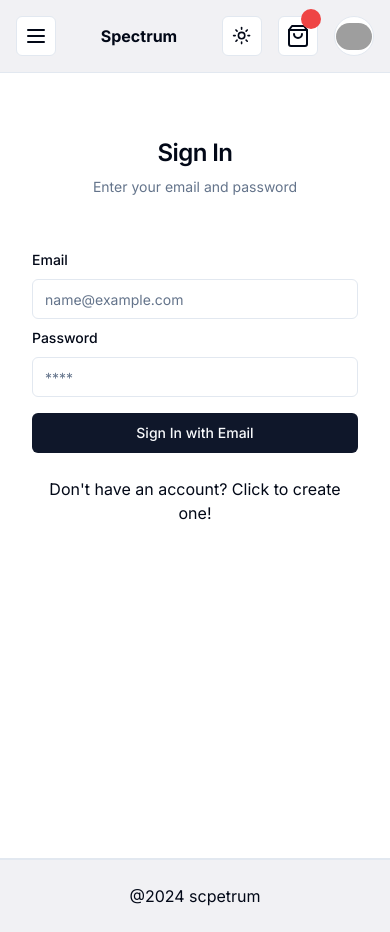
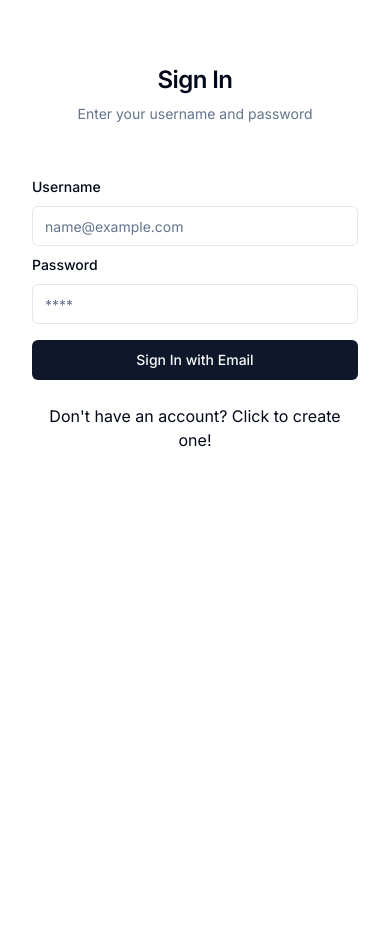
Before and after one commit to issam-seghir/spectrum-store, a Next.js app: page /login in a window 390 px wide. After the commit the page ends 844 px from the top, so only its background shows below. Built offline with nearby package versions, Linux system fonts and the light colour scheme; grey boxes are pictures that could not be loaded.

Commit message:
change layout + add login page + improve searching

```diff
--- /dev/null
+++ b/app/(auth)/layout.tsx
@@ -0,0 +1,40 @@
+import "@/app/globals.css";
+import { Navbar } from "@/components/layout/navbar";
+import { Footer } from "@/components/layout/footer";
+import { ThemeProvider } from "@/contexts/theme-provider";
+import type { Metadata } from "next";
+import { Inter } from "next/font/google";
+
+const inter = Inter({ subsets: ["latin"], variable: "--font-inter" });
+
+export const metadata: Metadata = {
+    title: "Spectrum Store - Your One-Stop Shop",
+    description:
+        "Discover a spectrum of possibilities with our wide range of products. Spectrum Store, your one-stop shop for all your needs.",
+    openGraph: {
+        type: "website",
+    },
+};
+
+export default function AuthLayout({
+    children,
+}: Readonly<{
+    children: React.ReactNode;
+}>) {
+    return (
+        <html lang="en" className="scroll-smooth" suppressHydrationWarning>
+            <body
+                className={`${inter.variable} font-sans`}
+            >
+                <ThemeProvider
+                    attribute="class"
+                    defaultTheme="system"
+                    enableSystem
+                    disableTransitionOnChange
+                >
+                        {children}
+                </ThemeProvider>
+            </body>
+        </html>
+    );
+}
--- a/app/(auth)/login/page.tsx
+++ b/app/(auth)/login/page.tsx
@@ -1,13 +1,13 @@
 "use client";
 
-import React, { useState, useEffect } from "react";
-import Link from "next/link";
-import { useRouter, useSearchParams } from "next/navigation";
-import axios from "axios";
 import { Button } from "@/components/ui/button";
 import { Input } from "@/components/ui/input";
 import { Label } from "@/components/ui/label";
 import { Loader2 } from "lucide-react";
+import Image from "next/image";
+import Link from "next/link";
+import { useRouter, useSearchParams } from "next/navigation";
+import { useState } from "react";
 
 export default function LogInPage() {
     const params = useSearchParams();
@@ -54,9 +54,15 @@ export default function LogInPage() {
     // };
 
     return (
-        <div className="container relative h-[calc(100vh-75px)] flex-col items-center justify-center md:grid lg:max-w-none lg:grid-cols-2 lg:px-0">
-            <div className="relative hidden h-full flex-col bg-muted p-10 text-white dark:border-r lg:flex">
-                {/* Image Here */}
+        <div className="container relative h-[100dvh] flex-col items-center justify-center md:grid lg:max-w-none lg:grid-cols-2 lg:px-0">
+            <div className="relative hidden h-full w-full flex-col bg-muted dark:border-r lg:flex">
+                <Image
+                    loading="eager"
+                    layout="fill"
+                    objectFit="cover"
+                    src="https://assets.lummi.ai/assets/QmXarCVzUC6q6QGL56JJkWW7NucjkDrP4q6nsVQ72yzJ7q?auto=format&w=400"
+                    alt="Girl Rockstar"
+                />
             </div>
             <div className="pt-16 lg:p-8">
                 <div className="mx-auto flex w-full flex-col justify-center space-y-6 sm:w-[350px]">
@@ -65,7 +71,7 @@ export default function LogInPage() {
                             Sign In
                         </h1>
                         <p className="text-sm text-muted-foreground">
-                            Enter your email and password
+                            Enter your username and password
                         </p>
                     </div>
                     {params.get("message") ? (
@@ -80,13 +86,12 @@ export default function LogInPage() {
                             <div className="grid gap-2">
                                 <div className="grid gap-1">
                                     <Label className="py-2" htmlFor="email">
-                                        Email
+                                        Username
                                     </Label>
                                     <Input
-                                        id="email"
+                                        id="username"
                                         placeholder="name@example.com"
-                                        type="email"
-                                        autoComplete="email"
+                                        autoComplete="username"
                                         required
                                         onChange={(e) =>
                                             setAuthState({
--- /dev/null
+++ b/app/[...rest]/page.tsx
@@ -0,0 +1,6 @@
+import { notFound } from "next/navigation";
+import type { FC } from "react";
+
+const CatchAllPage: FC = () => notFound();
+
+export default CatchAllPage;
--- a/app/error.tsx
+++ b/app/error.tsx
@@ -1,15 +1,19 @@
 'use client';
-
-export default function Error({ reset }: { reset: () => void }) {
+import { useEffect } from "react";
+export default function Error({ reset }: { reset: () => void } ,error: Error & { digest?: string }) {
+   useEffect(() => {
+       // Log the error to an error reporting service
+       console.error(error);
+   }, [error]);
   return (
-    <div className="mx-auto my-4 flex max-w-xl flex-col rounded-lg border border-neutral-200 bg-white p-8 md:p-12 dark:border-neutral-800 dark:bg-black">
+    <div className="mx-auto my-4 flex justify-center items-center max-w-xl flex-col rounded-lg border  p-8 md:p-12">
       <h2 className="text-xl font-bold">Oh no!</h2>
       <p className="my-2">
         There was an issue with our storefront. This could be a temporary issue, please try your
         action again.
       </p>
       <button
-        className="mx-auto mt-4 flex w-full items-center justify-center rounded-full bg-blue-600 p-4 tracking-wide text-white hover:opacity-90"
+        className="mx-auto mt-4 flex w-full items-center justify-center rounded-full  p-4 tracking-wide  hover:opacity-90"
         onClick={() => reset()}
       >
         Try Again
--- a/components/search.tsx
+++ b/components/search.tsx
@@ -3,10 +3,14 @@ import { Input } from "@/components/ui/input";
 import { Search as SearchShadcn } from "lucide-react";
 import { usePathname, useRouter, useSearchParams } from "next/navigation";
 
-export default function Search({ placeholder = "Search ..." }: { placeholder?: string }) {
+export default function Search({
+    placeholder = "Search ...",
+}: {
+    placeholder?: string;
+}) {
     const searchParams = useSearchParams(); // gets the current URL search parameters, which allows you to access the query parameter.
     const pathname = usePathname(); // gets the current URL path.
-    const { replace } = useRouter(); // gets the router's replace method , which allows you to update the URL.
+    const { replace, push } = useRouter(); // gets the router's replace method , which allows you to update the URL.
 
     function handleSearch(term: string) {
         // translates the input into a URL-friendly format.
@@ -20,7 +24,7 @@ export default function Search({ placeholder = "Search ..." }: { placeholder?: s
         }
         // updates the URL with the user's search data.
         //  For example, /products?query=cl if the user searches for "Clo".
-        replace(`${pathname}?${params.toString()}`);
+        replace(`/products?${params.toString()}`);
     }
 
     return (
```
Also changed, not shown: app/(other)/layout.tsx (renamed from app/layout.tsx), app/(other)/page.tsx (renamed from app/page.tsx), app/(other)/products/[id]/page.tsx (renamed from app/products/[id]/page.tsx), app/(other)/products/page.tsx (renamed from app/products/page.tsx), app/not-found.tsx (renamed from app/products/[id]/not-found.tsx).
